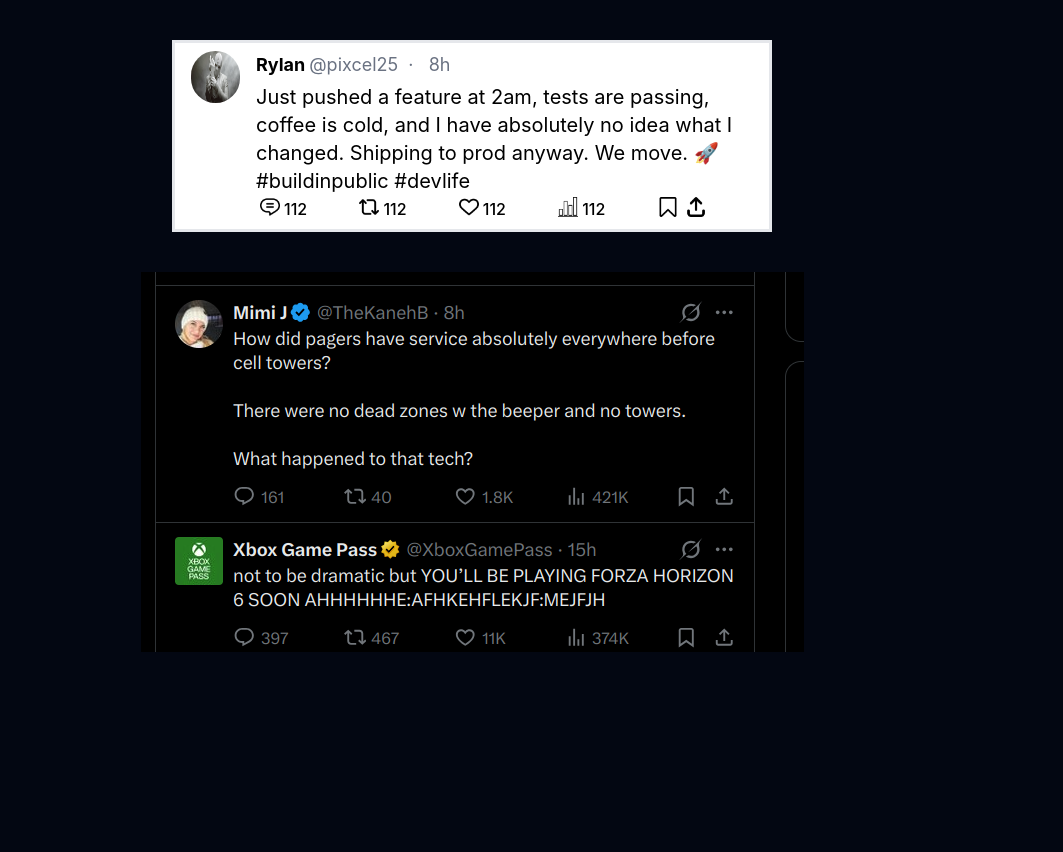
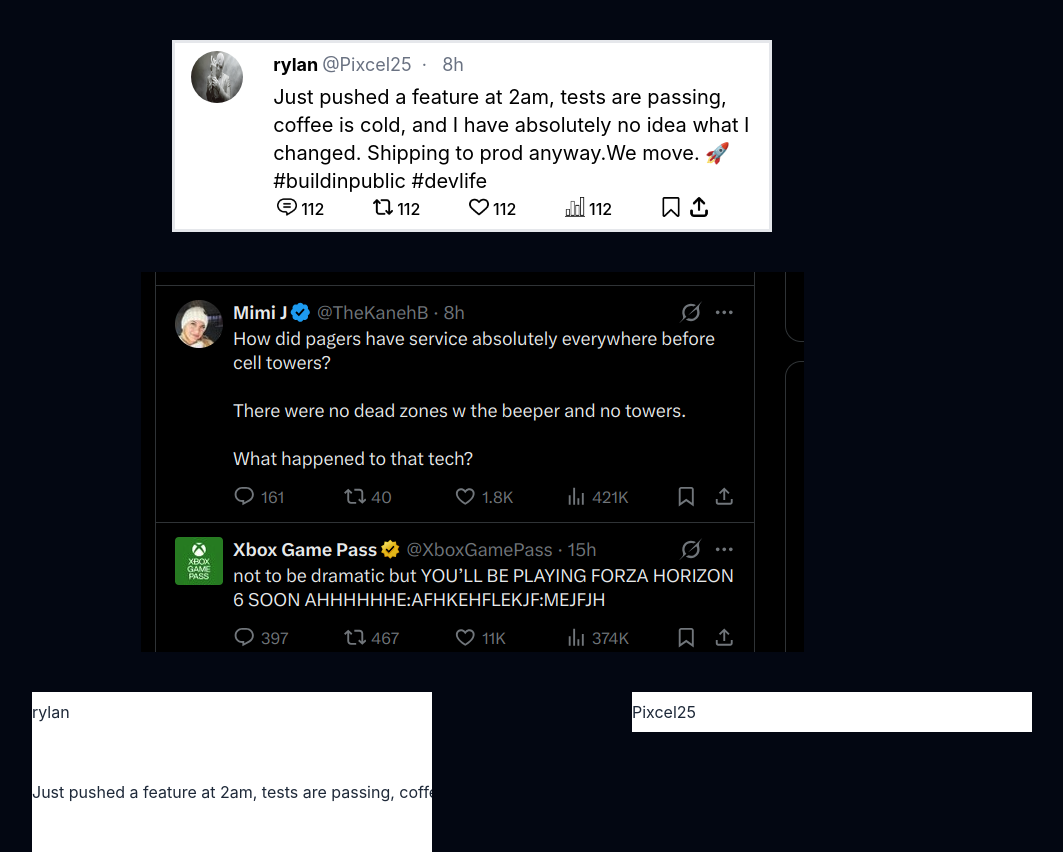
Before and after one commit to pixcel25/FakeTweet, a React (Vite) app in the folder ISwearITweetedThis/: page / in a window 1280 px wide. Shown: the whole page, without its empty margins (168-1231 px from the left). Before the commit the page ends 800 px from the top, so only its background shows below. Built offline with nearby package versions, Linux system fonts and the light colour scheme.

Commit message:
made name,usename and text customisable

```diff
--- a/ISwearITweetedThis/src/App.tsx
+++ b/ISwearITweetedThis/src/App.tsx
@@ -1,9 +1,33 @@
 import "./App.css";
+import { InputForm } from "./components/InputForm";
 import { Tweet } from "./components/Tweet";
+import { useState } from "react";
 function App() {
+  type Tweet = {
+    name: string;
+    userName: string;
+    time: string;
+    text: string;
+    comments: number;
+    retweets: number;
+    likes: number;
+    views: number;
+  };
+
+  const [tweet, setTweet] = useState<Tweet>({
+    name: "rylan",
+    userName: "Pixcel25",
+    time: "8h",
+    text: "Just pushed a feature at 2am, tests are passing, coffee is cold, and I have absolutely no idea what I changed. Shipping to prod anyway.We move. 🚀 #buildinpublic #devlife",
+    comments: 5,
+    retweets: 112,
+    likes: 112,
+    views: 112,
+  });
   return (
     <>
-      <Tweet />
+      <Tweet tweet={tweet} />
+      <InputForm tweet={tweet} setTweet={setTweet} />
     </>
   );
 }
--- /dev/null
+++ b/ISwearITweetedThis/src/components/InputForm.tsx
@@ -0,0 +1,38 @@
+export function InputForm({ tweet, setTweet }) {
+  return (
+    <div className="m-auto ">
+      <input
+        className="text-gray-800 w-100 bg-white h-10 ml-50"
+        type="text"
+        placeholder="enter Name"
+        onChange={(event) =>
+          setTweet((prev) => ({ ...prev, name: event.target.value }))
+        }
+        value={tweet.name}
+        maxLength={20}
+      ></input>
+
+      <input
+        className="text-gray-800 w-100 bg-white h-10 ml-50"
+        type="text"
+        placeholder="enter Username"
+        onChange={(event) =>
+          setTweet((prev) => ({ ...prev, userName: event.target.value }))
+        }
+        value={tweet.userName}
+        maxLength={15}
+      ></input>
+
+      <input
+        className="text-gray-800 w-100 bg-white h-30 ml-50"
+        type="text"
+        placeholder="enter Username"
+        onChange={(event) =>
+          setTweet((prev) => ({ ...prev, text: event.target.value }))
+        }
+        value={tweet.text}
+        maxLength={600}
+      ></input>
+    </div>
+  );
+}
--- a/ISwearITweetedThis/src/components/Tweet.tsx
+++ b/ISwearITweetedThis/src/components/Tweet.tsx
@@ -1,4 +1,4 @@
-export function Tweet() {
+export function Tweet({ tweet }) {
   return (
     <>
       <div className="bg-white border-3 border-gray-200 font-sans w-full px-4 py-2 max-w-150 m-auto my-10 flex ">
@@ -12,14 +12,12 @@
         </div>
         <div className="mb-0">
           <div className="flex-1 flex mb-1">
-            <p className="font-bold text-lg mr-1">Rylan</p>
-            <p className="text-gray-500 text-lg">@pixcel25</p>
+            <p className="font-bold text-lg mr-1">{tweet.name}</p>
+            <p className="text-gray-500 text-lg">@{tweet.userName}</p>
             <p className="text-gray-500 text-lg">&nbsp; · &nbsp; 8h</p>
           </div>
-          <section className="pb-0.5 text-xl">
-            Just pushed a feature at 2am, tests are passing, coffee is cold, and
-            I have absolutely no idea what I changed. Shipping to prod anyway.
-            We move. 🚀 #buildinpublic #devlife
+          <section className="pb-0.5 text-xl  w-full max-w-290">
+            {tweet.text}
           </section>
 
           <div className="text-gray-500 grid mt-0 grid-cols-5">
```
